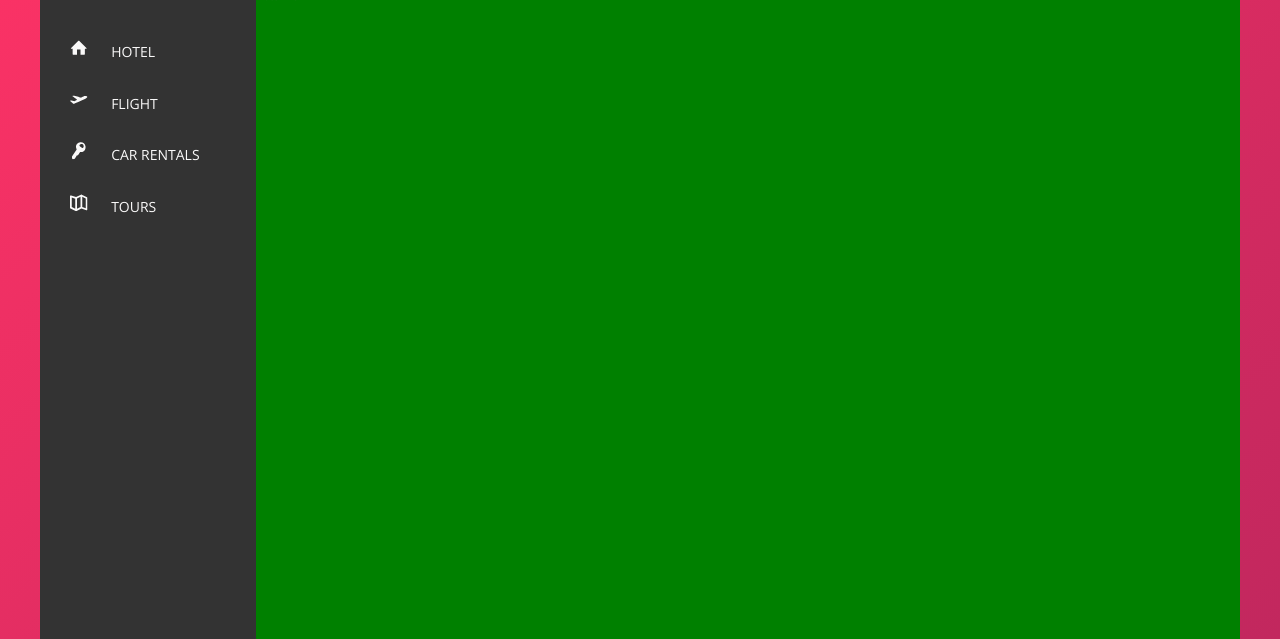
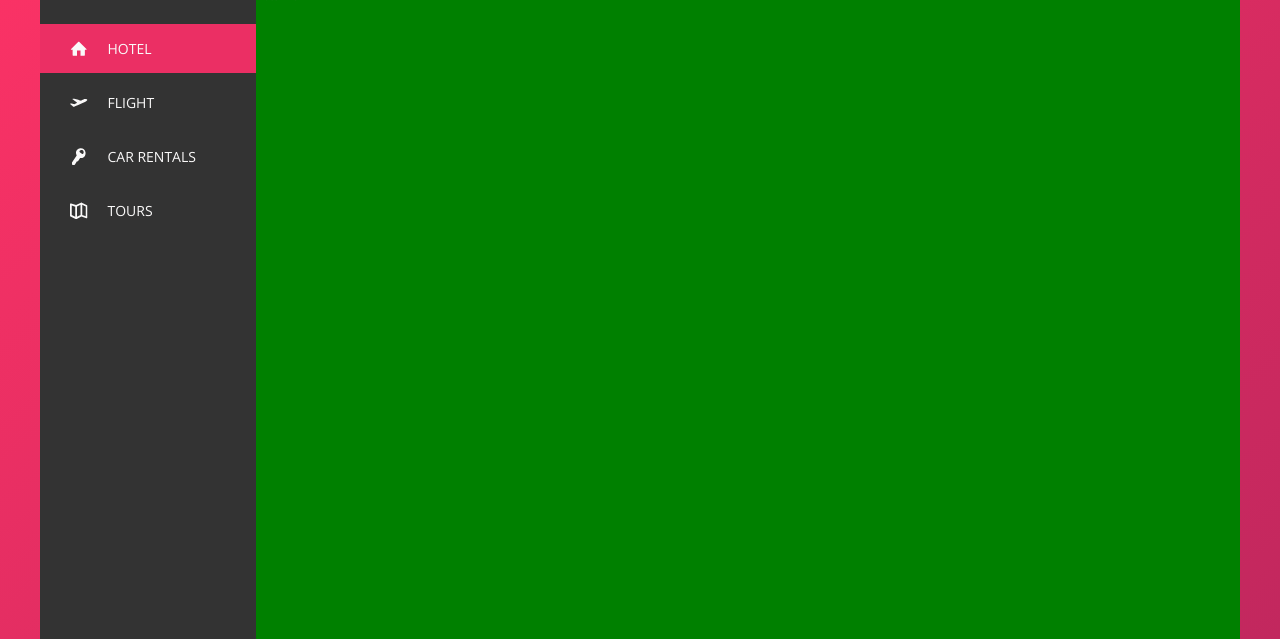
Before and after one commit to NikhilMudgal/Trillo, a website: page index.html in a window 1280 px wide. Shown: the part 161-800 px from the top of the page. Drawn offline with nearby package versions, Linux system fonts and the light colour scheme.

Commit message:
Add styling in navigation items

```diff
--- a/index.html
+++ b/index.html
@@ -44,7 +44,7 @@
             <div class="content">
                 <nav class="sidebar">
                     <ul class="side-nav">
-                        <li class="side-nav__item">
+                        <li class="side-nav__item side-nav__item--active">
                             <a href="#" class="side-nav__link">
                                 <svg class="side-nav__icon">
                                     <use xlink:href="img/sprite.svg#icon-home"></use>
--- a/sass/_components.scss
+++ b/sass/_components.scss
@@ -129,7 +129,35 @@
     list-style: none;
     margin-top: 3.5rem;
     &__item {
+        position: relative;
+        &:not(:last-child) {
+            margin-bottom: .5rem;
+        }
+    }
 
+    &__item::before {
+        content: "";
+        position: absolute;
+        top: 0;
+        left: 0;
+        height: 100%;
+        width: 3px;
+        color: var(--color-grey-light-1);
+        background-color: var(--color-primary);
+        transform: scaleY(0);
+        transition: transform .2s,
+                    width .4s cubic-bezier(1,0,0,1) .2s,
+                    background-color .1s;
+    }
+
+    &__item:hover::before,
+    &__item--active::before {
+        transform: scaleY(1);
+        width: 100%;
+    }
+
+    &__item:active::before {
+        background-color: var(--color-primary-light);
     }
 
     &__link:link,
@@ -137,8 +165,11 @@
         color: var(--color-grey-light-1);
         text-decoration: none;
         text-transform: uppercase;
-        display: block;
+        display: flex;
+        align-items: center;
         padding: 1.5rem 3rem;
+        position: relative;
+        z-index: 10;
     }
 
     &__icon {
```
Also changed, not shown: css/style.css.
